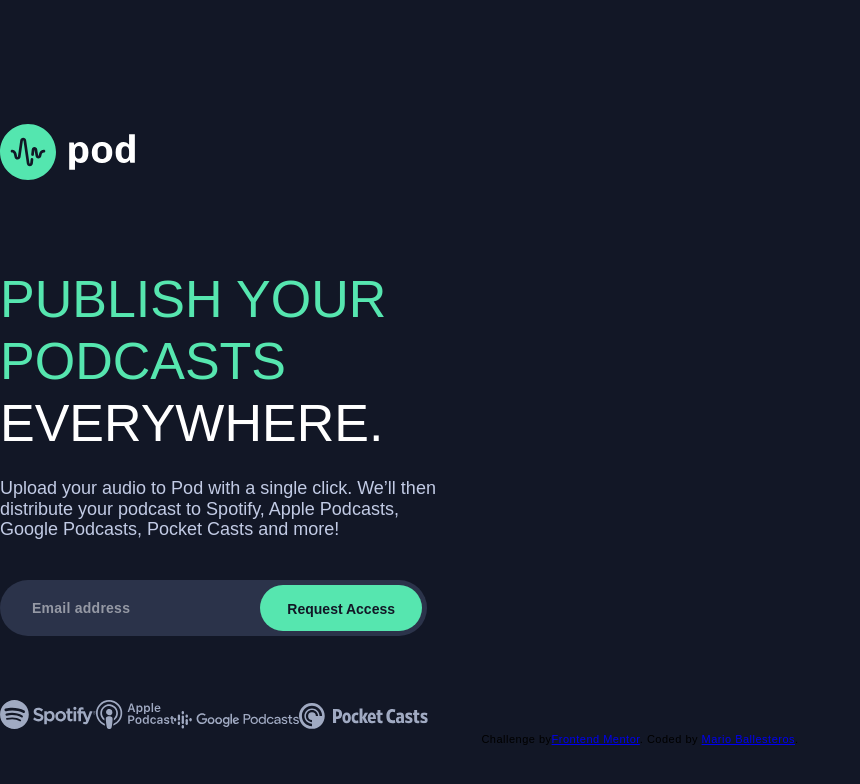
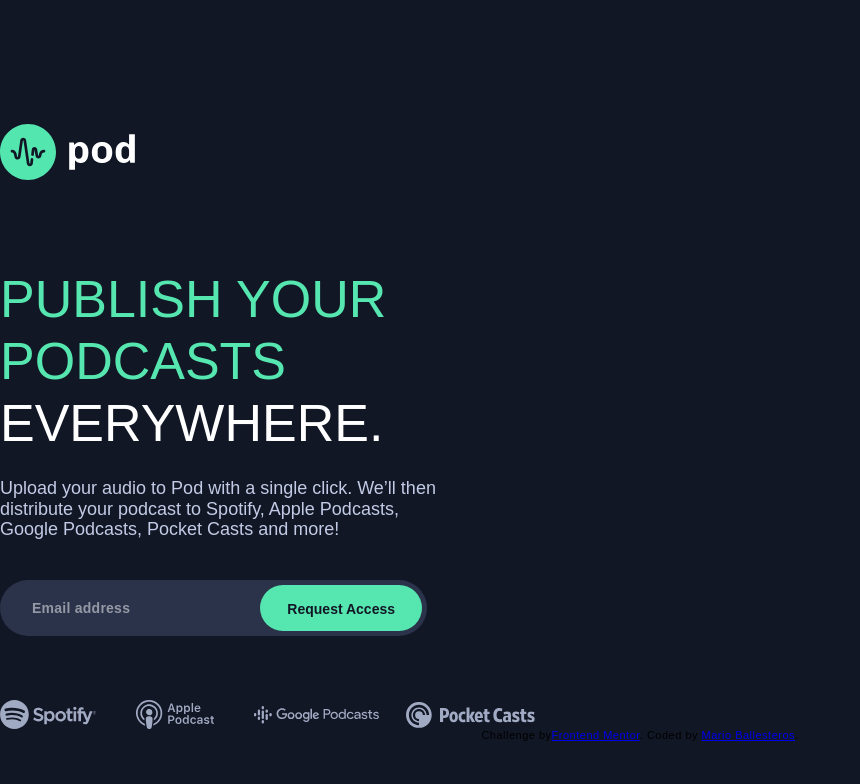
Before and after one commit to ohmymario/pod-landing-page, a React (Create React App) app: page / in a window 1280 px wide. Shown: the top 784 px of the page, without its empty margins (0-860 px from the left). Built offline with nearby package versions, Linux system fonts and the light colour scheme; a web font is replaced by a local one.

Commit message:
add styles to companies component

```diff
--- a/src/components/companies/CompaniesStyles.js
+++ b/src/components/companies/CompaniesStyles.js
@@ -1,5 +1,23 @@
 import styled from "styled-components";
 
-const CompaniesStyles = styled.div``;
+// 29px height
+// ~ 40 px in between each
+
+const CompaniesStyles = styled.div`
+  display: flex;
+  align-items: center;
+
+  img {
+    display: block;
+
+    &:not(:last-child) {
+      margin-right: 40px;
+    }
+
+    &:nth-child(3) {
+      margin-right: 27px;
+    }
+  }
+`;
 
 export default CompaniesStyles;
```
